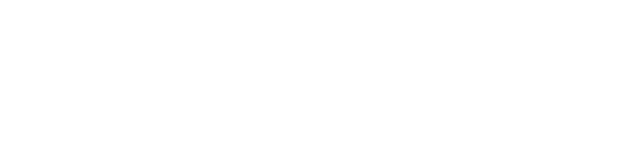
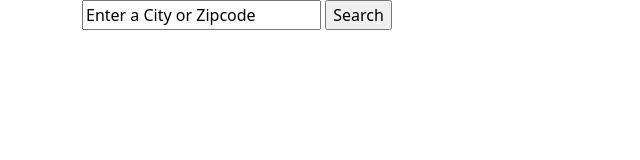
Before and after one commit to jennholl02/Simply-Weather-2.0, a plain HTML site: page index.html in a window 1280 px wide. Shown: the whole page, without its empty margins (0-640 px from the left). Drawn offline with nearby package versions, Linux system fonts and the light colour scheme.

Commit message:
Created Skeleton and Search Bar/Button

```diff
--- a/index.html
+++ b/index.html
@@ -15,6 +15,28 @@
     <title>Simply Weather 2.0</title>
   </head>
   <body>
+    <main>
+      <div class="container">
+        <div class="weather-app">
+          <div class="row">
+            <div class="col-2-md">
+              <form>
+                <input
+                  type="search"
+                  value="Enter a City or Zipcode"
+                  class="city-search-bar"
+                />
+                <input
+                  type="button"
+                  value="Search"
+                  class="city-search-button"
+                />
+              </form>
+            </div>
+          </div>
+        </div>
+      </div>
+    </main>
     <script src="src/index.js"></script>
   </body>
 </html>
```
